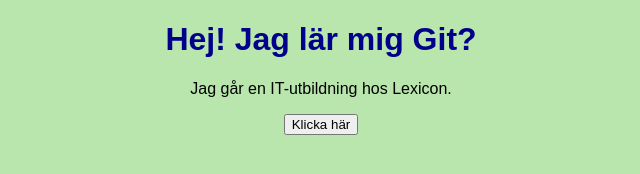
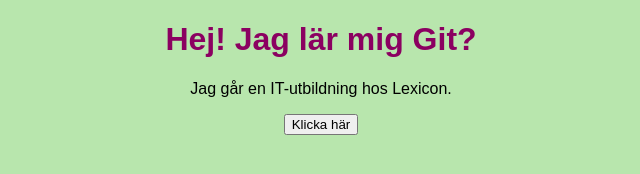
Before and after one commit to GoranWidlund/Grupp3Projekt1, a plain HTML site: page index.html in a window 1280 px wide. Shown: the whole page, without its empty margins (319-959 px from the left). Drawn offline with Linux system fonts and the light colour scheme.

Commit message:
Updated color

```diff
--- a/style.css
+++ b/style.css
@@ -3,4 +3,4 @@ body {
    background-color: rgb(184, 230, 173);
    text-align: center;
 }
-h1 { color: darkblue; }
+h1 { color: rgb(139, 0, 97); }
```
